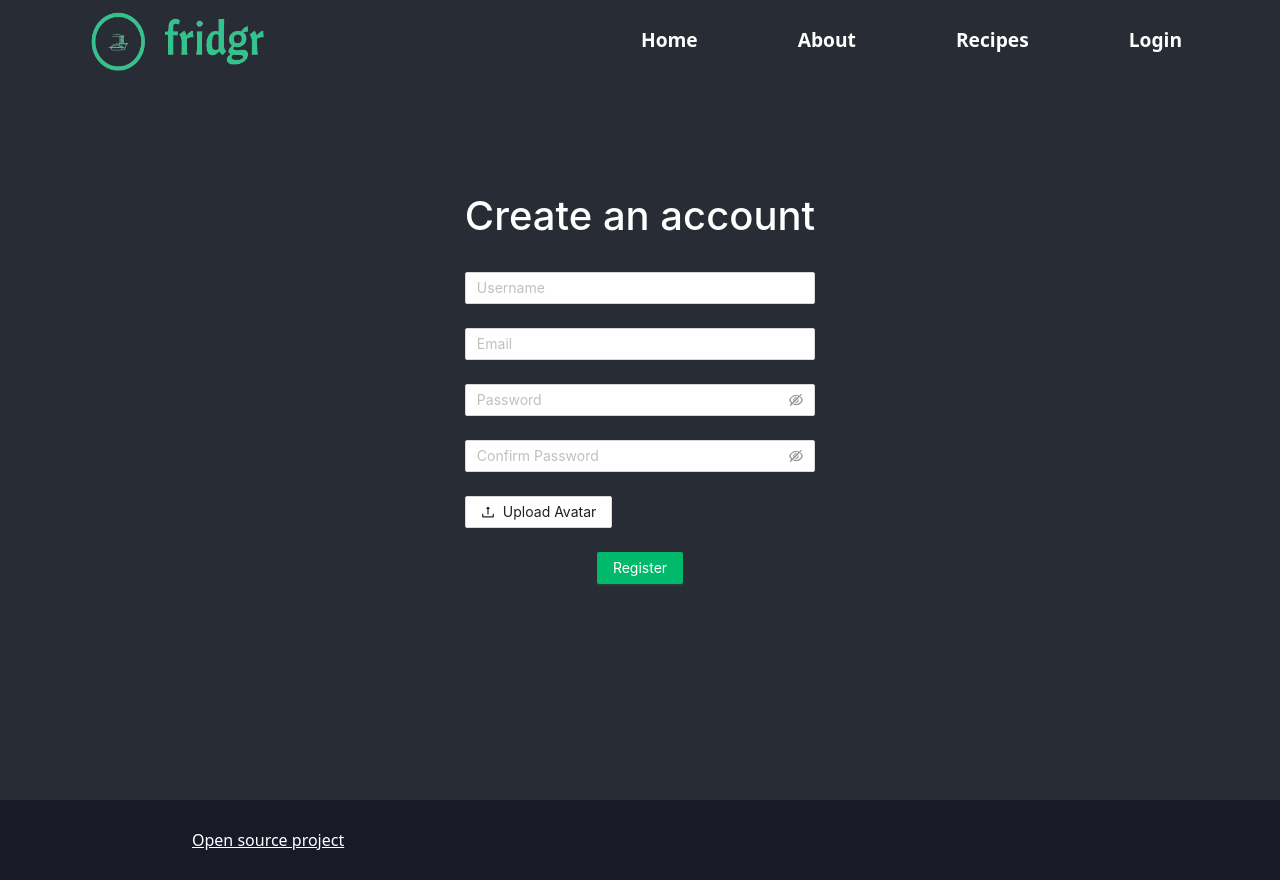
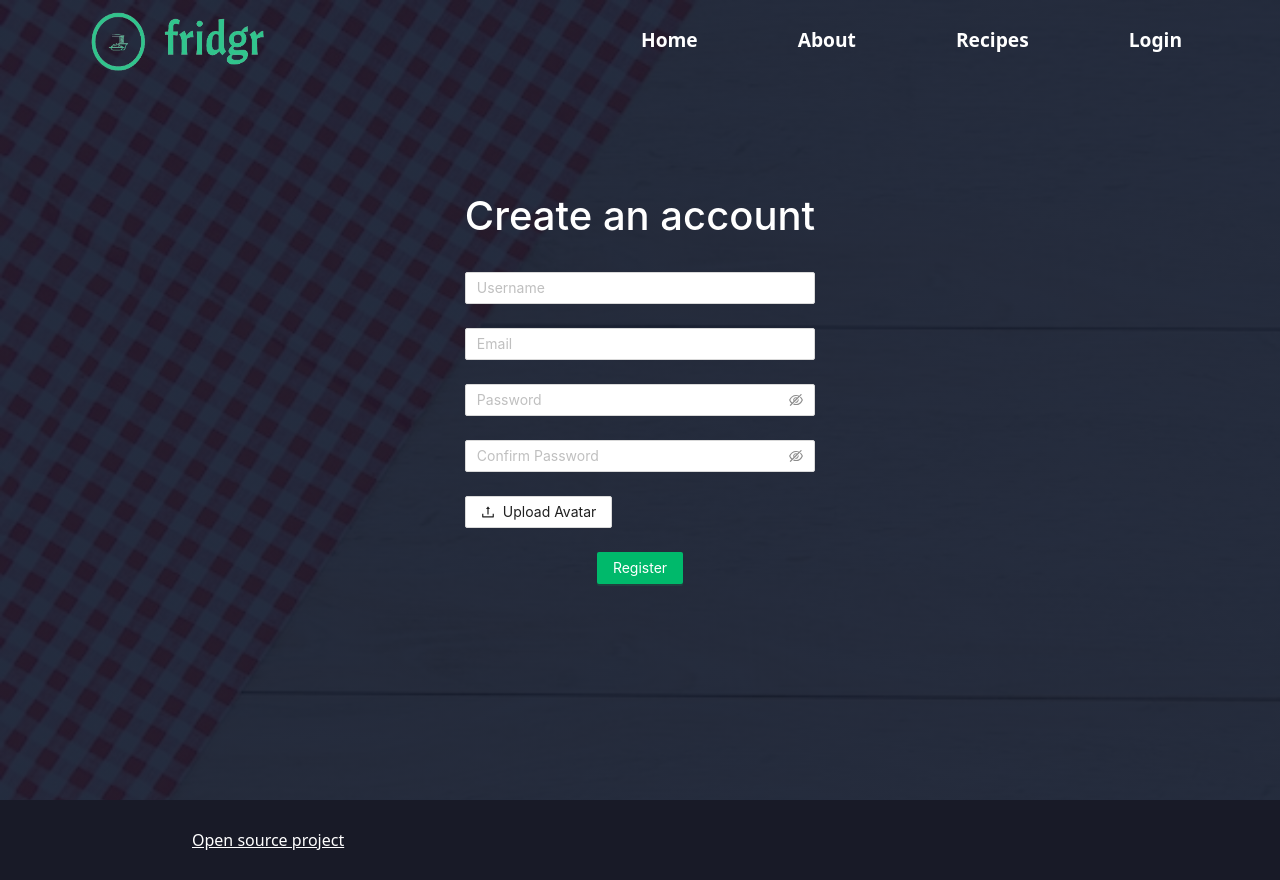
Before and after one commit to Hristiyan-Bengyuzov/fridgr, a React (Vite) app in the folder client/: page /register in a window 1280 px wide. Built offline with nearby package versions, Linux system fonts and the light colour scheme.

Commit message:
Update Register component.

```diff
--- a/client/src/assets/styles/Register.css
+++ b/client/src/assets/styles/Register.css
@@ -1,8 +1,13 @@
+.register-bg {
+  min-height: 100vh;
+  background: linear-gradient(rgba(15, 23, 43, 0.9), rgba(15, 23, 43, 0.9)),
+    url("../images/tableCloth.jpg");
+  background-size: cover;
+  display: grid;
+  place-items: center;
+}
+
 .register-form {
-  margin: 0 auto;
-  max-width: 700px;
-  min-height: 100vh;
-  background-color: #282c34;
   display: flex;
   flex-direction: column;
   justify-content: center;
@@ -14,11 +19,11 @@
 }
 
 .register-btn-container {
-    display: flex;
-    align-items: center;
+  display: flex;
+  align-items: center;
 }
 
 .register-title {
-    color: white;
-    margin-bottom: 2rem;
+  color: white;
+  margin-bottom: 2rem;
 }
--- a/client/src/components/auth/Register/Register.tsx
+++ b/client/src/components/auth/Register/Register.tsx
@@ -20,6 +20,7 @@ export default function Register() {
   };
 
   return (
+    <div className="register-bg">
     <Form
       className="register-form"
       onFinish={handleRegisterSubmit}
@@ -109,5 +110,6 @@ export default function Register() {
         </Form.Item>
       </div>
     </Form>
+    </div>
   );
 }
```
Also changed, not shown: client/src/assets/images/tableCloth.jpg (added).
